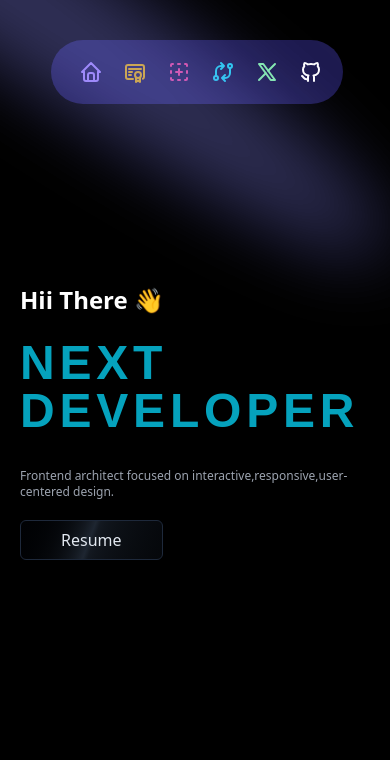
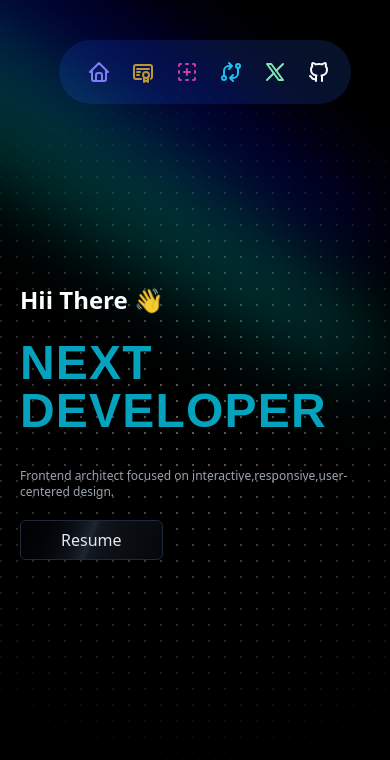
Before and after one commit to jackvijayy/vijayfolio, a Next.js app: page / in a window 390 px wide. Shown: the top 760 px of the page. Built offline with nearby package versions, Linux system fonts and the light colour scheme; a web font is replaced by a local one.

Commit message:
home-config

```diff
--- a/app/page.tsx
+++ b/app/page.tsx
@@ -18,9 +18,6 @@
 } from "@tabler/icons-react";
 import Project from "@/components/Project";
 import Stacks from "@/components/Stacks";
-
-
-
 
 export default function Home() {
 
@@ -79,15 +76,15 @@
     <div className="h-screen w-full  text-white bg-black antialiased  relative overflow-x-hidden ">
      <FloatingDock
        items={links}/>
-
        <Spotlight
         className="-top-40 left-0 "
         fill="blue"
       />
         <Spotlight
-        className="-top-40 left-0 lg:-top-30  "
-        fill="white"
+        className="-top-10 left-0 lg:-top-30 lg:right-14  "
+        fill="aqua"
       />
+
       <Hero />
       <Stacks/>
       <Certification/>
--- a/components/Hero.tsx
+++ b/components/Hero.tsx
@@ -3,23 +3,31 @@
 import WordRotate from "./ui/word-rotate";
 import { ConfettiButton } from "./ui/confetti";
 import { Compare } from "./ui/compare";
+import DotPattern from "./ui/dot-pattern";
+import { cn } from "@/lib/utils";
+
 
 const Hero = () => {
 
 
   return (
     <div className="h-screen w-full overflow-hidden p-5 md:p-10 lg:p-20 flex justify-between items-center gap-5" id="home">
+      <DotPattern
+        className={cn(
+          "[mask-image:radial-gradient(350px_circle_at_center,white,transparent)]",
+        )}
+      />
       <div className="flex flex-col gap-5 ">
         <h1 className="text-white text-2xl lg:5xl font-semibold">
           Hii There <span>👋</span><br />
          <WordRotate
-            className="text-5xl  font-custom text-cyan-500 lg:text-6xl  mt-5 tracking-widest"
+            className="text-5xl  font-custom text-cyan-500 lg:text-6xl  mt-5 tracking-wide"
             words={["NEXT DEVELOPER", "WEB DEVELOPER",]}
           />
 
         </h1>
         <p className="text-xs lg:text-base font-medium text-gray-400">Frontend architect focused on interactive,responsive,user-centered design.</p>
-        <div>
+        <div className="z-10">
        <ConfettiButton >Resume </ConfettiButton>
         </div>
 
--- a/components/Stacks.tsx
+++ b/components/Stacks.tsx
@@ -8,7 +8,7 @@
 
 const Stacks = () => {
   return (
-    <div className='h-[30vh] bg-black '>
+    <div className='h-[30vh] bg-black p-5 '>
          <div className="w-full ">
         <Marquee pauseOnHover>
           <div className="flex items-center gap-8">
--- /dev/null
+++ b/components/ui/dot-pattern.tsx
@@ -0,0 +1,56 @@
+import { useId } from "react";
+
+import { cn } from "@/lib/utils";
+
+interface DotPatternProps {
+  width?: any;
+  height?: any;
+  x?: any;
+  y?: any;
+  cx?: any;
+  cy?: any;
+  cr?: any;
+  className?: string;
+  [key: string]: any;
+}
+export function DotPattern({
+  width = 16,
+  height = 16,
+  x = 0,
+  y = 0,
+  cx = 1,
+  cy = 1,
+  cr = 1,
+  className,
+  ...props
+}: DotPatternProps) {
+  const id = useId();
+
+  return (
+    <svg
+      aria-hidden="true"
+      className={cn(
+        "pointer-events-none absolute inset-0 h-full w-full fill-neutral-400/80",
+        className,
+      )}
+      {...props}
+    >
+      <defs>
+        <pattern
+          id={id}
+          width={width}
+          height={height}
+          patternUnits="userSpaceOnUse"
+          patternContentUnits="userSpaceOnUse"
+          x={x}
+          y={y}
+        >
+          <circle id="pattern-circle" cx={cx} cy={cy} r={cr} />
+        </pattern>
+      </defs>
+      <rect width="100%" height="100%" strokeWidth={0} fill={`url(#${id})`} />
+    </svg>
+  );
+}
+
+export default DotPattern;
--- a/components/ui/floating-dock.tsx
+++ b/components/ui/floating-dock.tsx
@@ -43,7 +43,7 @@
 }) => {
   const [open, setOpen] = useState(true);
   return (
-    <div className={cn("fixed top-10 left-[13%] rounded-full backdrop-blur-sm bg-[#5a50e657] block md:hidden px-4 py-2 ", className)}>
+    <div className={cn("fixed top-10 left-[15%] rounded-full backdrop-blur-sm bg-[#204eb13d] block md:hidden px-4 py-2 ", className)}>
       <AnimatePresence>
         {open && (
           <motion.div
@@ -99,7 +99,7 @@
       onMouseMove={(e) => mouseX.set(e.pageX)}
       onMouseLeave={() => mouseX.set(Infinity)}
       className={cn(
-        " hidden md:flex fixed right-10 top-20 gap-5 flex-col items-end   rounded-2xl  backdrop-blur-sm bg-[#f3f3f51c] p-4",
+        " hidden md:flex fixed right-10 top-20 z-40 gap-5 flex-col items-end   rounded-2xl  backdrop-blur-sm bg-[#f3f3f51c] p-4",
         className
       )}
     >
```
